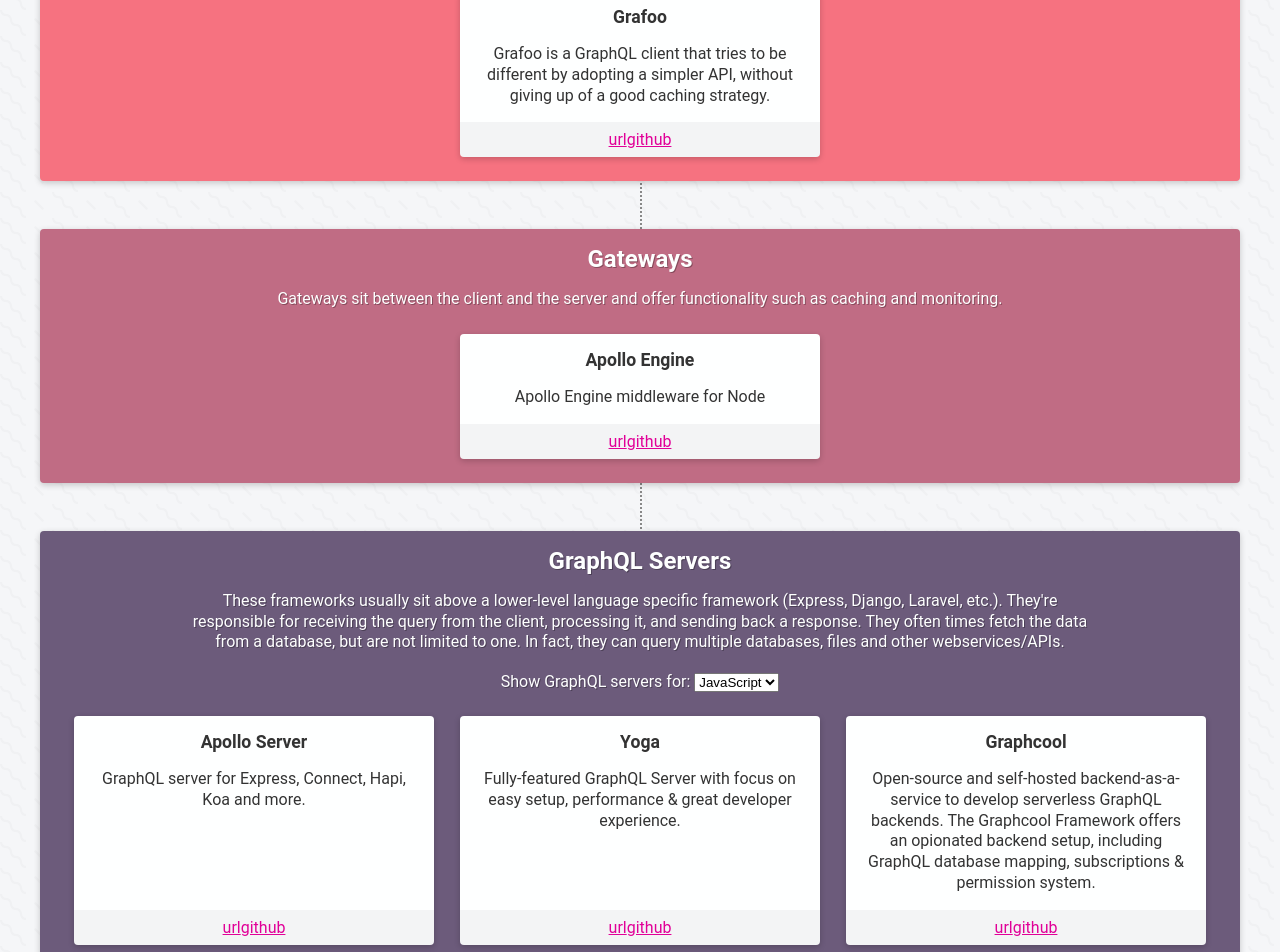
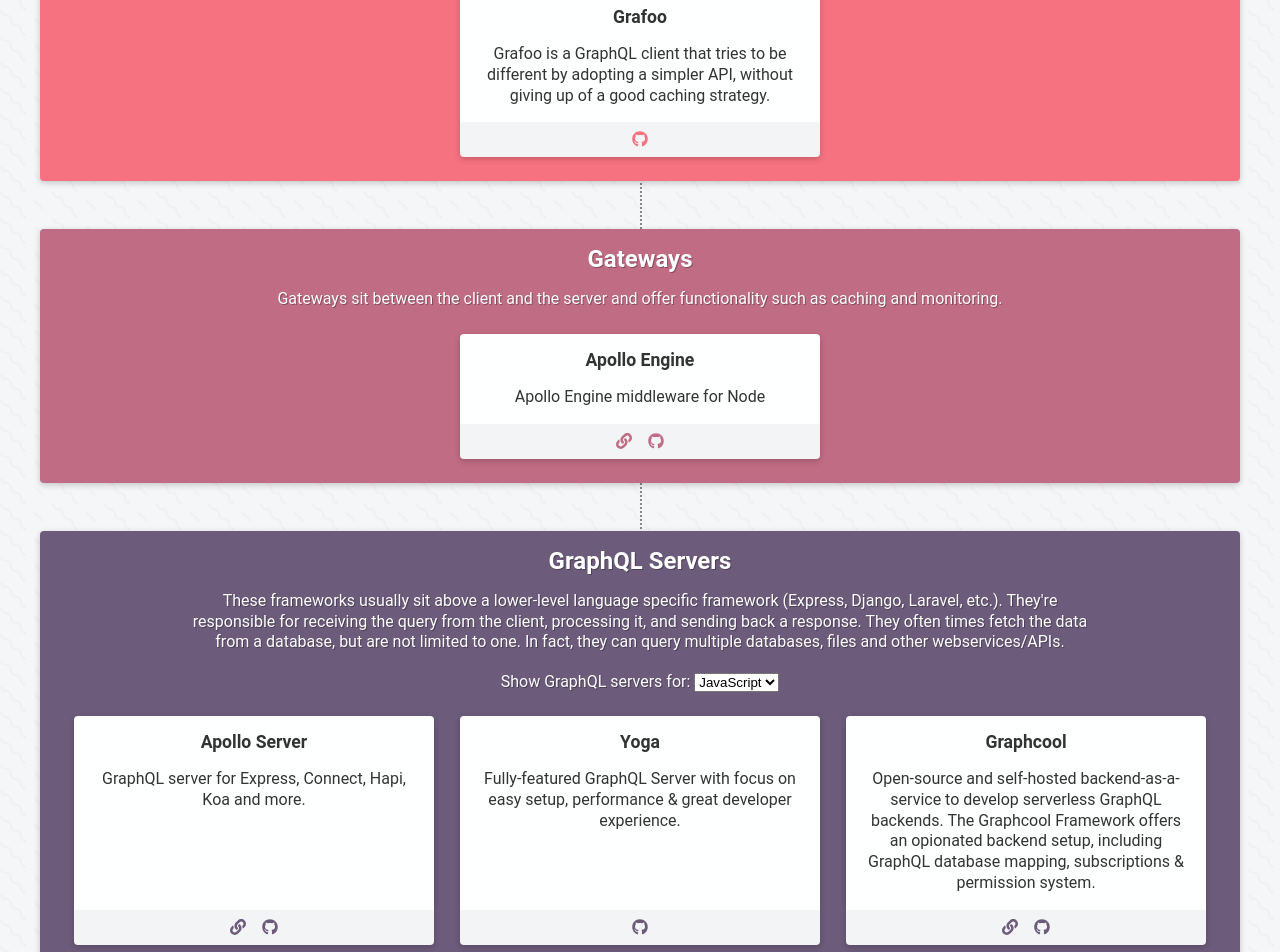
Before and after one commit to steven-mercatante/graphql-stack, a React (Create React App) app: page / in a window 1280 px wide. Shown: the part 640-1592 px from the top of the page. Built offline with nearby package versions, Linux system fonts and the light colour scheme.

Commit message:
Style tool links

```diff
--- a/public/index.html
+++ b/public/index.html
@@ -11,6 +11,7 @@
 
     gtag('config', 'UA-120659798-1');
   </script>
+  <script defer src="https://use.fontawesome.com/releases/v5.0.13/js/all.js" integrity="sha384-xymdQtn1n3lH2wcu0qhcdaOpQwyoarkgLVxC/wZ5q7h9gHtxICrpcaSUfygqZGOe" crossorigin="anonymous"></script>
 
   <meta charset="utf-8">
   <meta name="viewport" content="width=device-width, initial-scale=1, shrink-to-fit=no">
--- a/src/App.css
+++ b/src/App.css
@@ -82,12 +82,24 @@
   background-color: #f67280;
 }
 
+.section.client a {
+  color: #f67280;
+}
+
 .section.gateway {
   background-color: #c06c84;
 }
 
+.section.gateway a {
+  color: #c06c84;
+}
+
 .section.graphqlServer {
   background-color: #6c5b7b;
+}
+
+.section.graphqlServer a {
+  color: #6c5b7b;
 }
 
 .section.server {
@@ -96,6 +108,10 @@
 
 .section.dbProxy {
   background-color: #355c7d;
+}
+
+.section.dbProxy a {
+  color: #355c7d;
 }
 
 .section.data {
@@ -142,3 +158,12 @@
   padding: 0.5rem;
   background-color: #f3f4f5;
 }
+
+.tool .info .links {
+  display: flex;
+  justify-content: center;
+}
+
+.tool .info .links a {
+  margin: 0.5rem;
+}
--- a/src/components/Tool.js
+++ b/src/components/Tool.js
@@ -11,12 +11,20 @@
         </div>
         <div className="info">
           <ul className="links">
-            <li>
-              <a href={url}>url</a>
-            </li>
-            <li>
-              <a href={github}>github</a>
-            </li>
+            {url && (
+              <li>
+                <a href={url}>
+                  <i className="fas fa-link" aria-hidden="true" />
+                </a>
+              </li>
+            )}
+            {github && (
+              <li>
+                <a href={github}>
+                  <i className="fab fa-github" aria-hidden="true" />
+                </a>
+              </li>
+            )}
           </ul>
         </div>
       </div>
```
